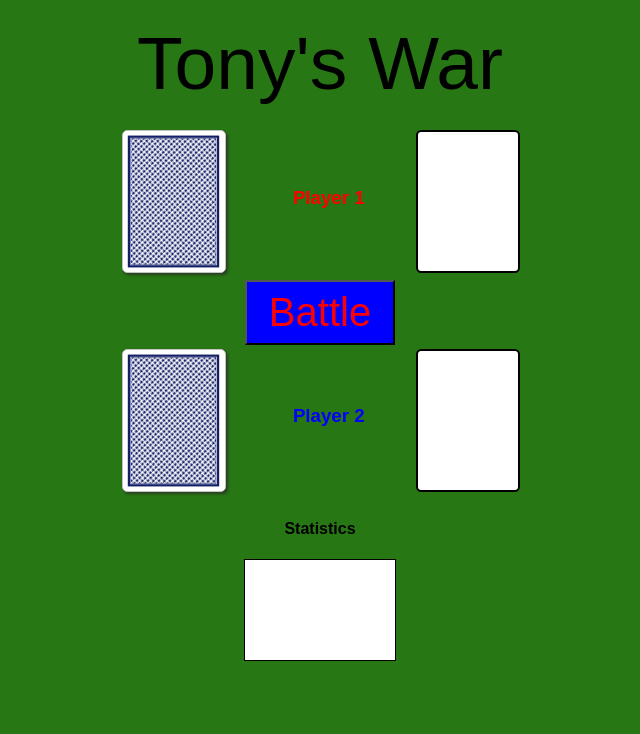
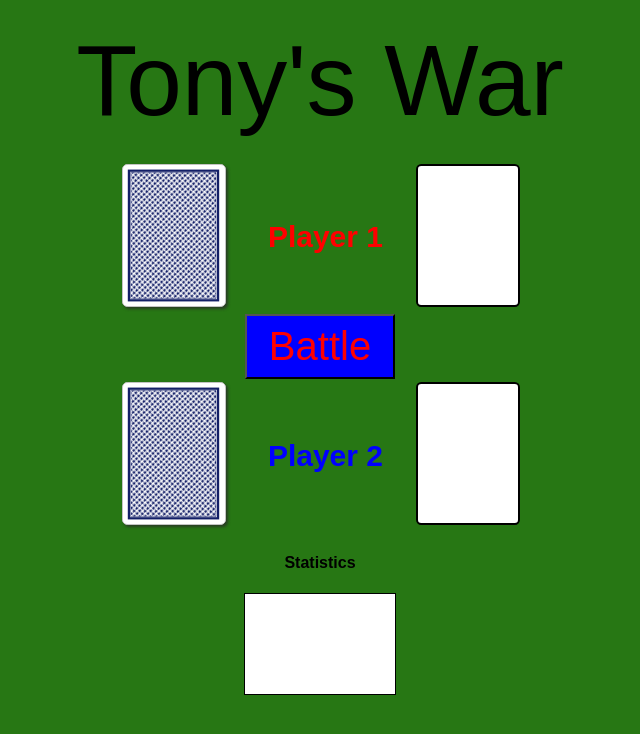
Before and after one commit to newbie-wankenobi/tony_war, a plain HTML site: page index.html in a window 1280 px wide. Shown: the whole page, without its empty margins (328-968 px from the left). Drawn offline with nearby package versions, Linux system fonts and the light colour scheme.

Commit message:
nearly done

```diff
--- a/css/card_style/cardstarter.css
+++ b/css/card_style/cardstarter.css
@@ -3,7 +3,6 @@
   box-sizing: border-box;
   display: inline-block;
   margin: 0.125em;
-  cursor: pointer;
   /* Set the card's dimensions, and size it relative to
      it's font size. */
   font-size: inherit;
--- a/css/style.css
+++ b/css/style.css
@@ -18,12 +18,13 @@ header {
   height: 65px;
   font-size: 40px;
   font-family: Papyrus, fantasy;
+  cursor: pointer;
 }
 
 h1 {
   text-align: center;
   font-family: Papyrus, fantasy;
-  font-size: 75px;
+  font-size: 100px;
   font-style: normal;
   font-variant: normal;
   font-weight: 500;
@@ -32,21 +33,27 @@ h1 {
 
 #player1 {
   font-family: Papyrus, fantasy;
+  font-size: 30px;
+  text-align: center;
   color: red;
   display: inline-block;
   margin: 0 auto;
   position: absolute;
   padding: 60px;
+  padding-left: 35px;
 }
 
 #player2 {
   font-family: Papyrus, fantasy;
+  font-size: 30px;
+  text-align: center;
   color: blue;
   display: inline-block;
   margin: 0 auto;
   margin: 0 auto;
   position: absolute;
   padding: 60px;
+  padding-left: 35px;
 }
 
 ul {
```
